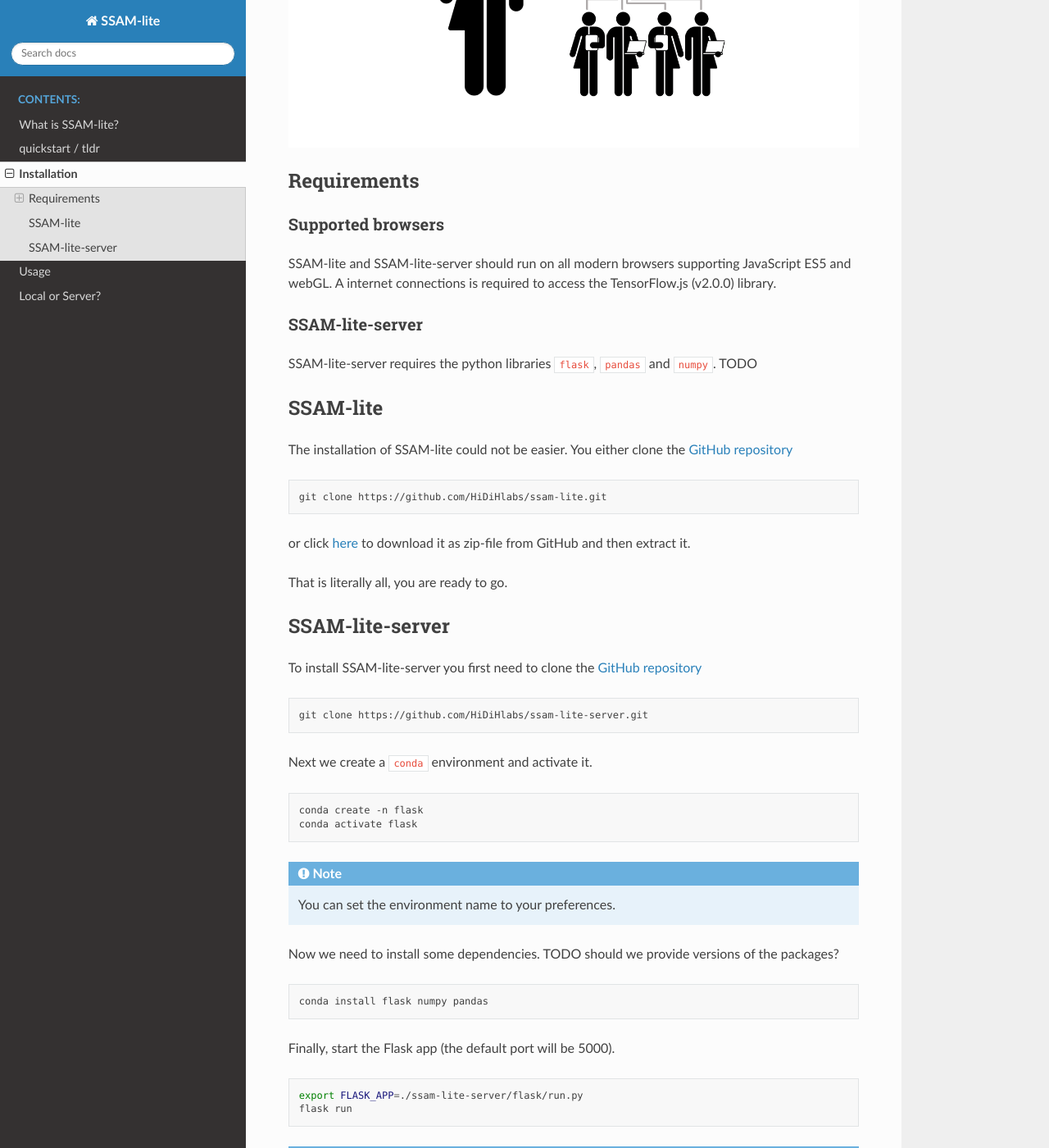
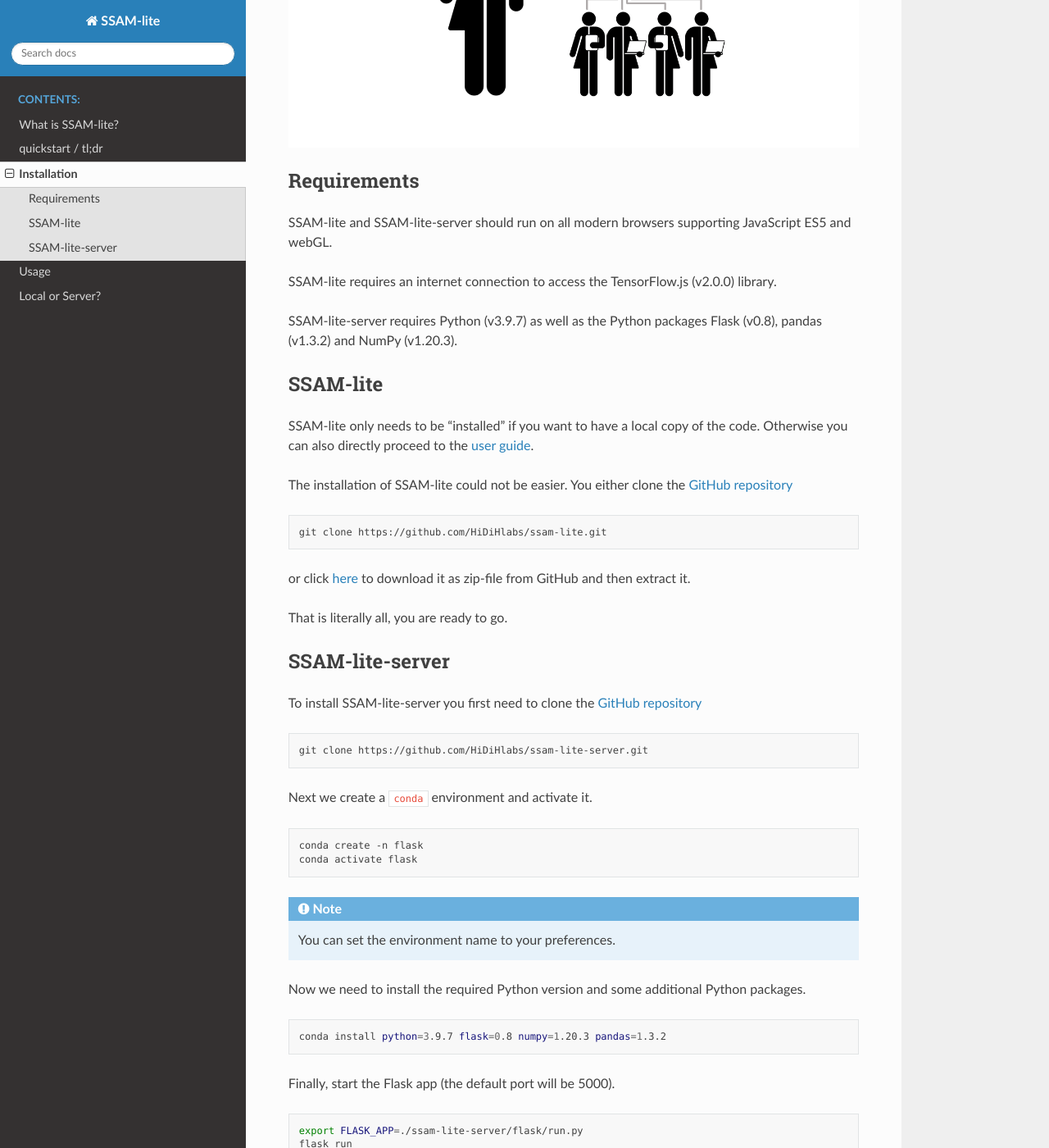
Before and after one commit to HiDiHlabs/ssam-lite, a Sphinx documentation site: the page built from docs/source/installation.rst, in a window 1280 px wide and 1400 px high, scrolled down 468 px. Shown: the whole window at 82% size. Built offline with Sphinx 7.4.7 and the Read the Docs theme 2.0.0, drawn with Linux system fonts in a browser that asks for light colours.

Commit message:
instal doc update for server and web-served version

```diff
--- a/docs/source/installation.rst
+++ b/docs/source/installation.rst
@@ -12,25 +12,26 @@
   :alt: Setup for SSAM-lite vs server
 
 
+.. _requirements:
+
 Requirements
 ============
 
-.. _supported-browsers:
+SSAM-lite and SSAM-lite-server should run on all modern browsers supporting JavaScript ES5
+and webGL.
 
-Supported browsers
-------------------
+SSAM-lite requires an internet connection to access the TensorFlow.js (v2.0.0)
+library.
 
-SSAM-lite and SSAM-lite-server should run on all modern browsers supporting JavaScript ES5
-and webGL. A internet connections is required to access the TensorFlow.js (v2.0.0) library.
-
-SSAM-lite-server
-----------------
-
-SSAM-lite-server requires the python libraries ``flask``, ``pandas`` and ``numpy``. TODO
+SSAM-lite-server requires Python (v3.9.7) as well as the Python packages
+Flask (v0.8), pandas (v1.3.2) and NumPy (v1.20.3).
 
 
 SSAM-lite
 =========
+
+SSAM-lite only needs to be "installed" if you want to have a local copy of the code.
+Otherwise you can also directly proceed to the :ref:`user guide <user-guide>`.
 
 The installation of SSAM-lite could not be easier. You either clone the
 `GitHub repository <https://github.com/HiDiHlabs/ssam-lite>`__
@@ -70,11 +71,12 @@
     You can set the environment name to your preferences.
 
 
-Now we need to install some dependencies. TODO should we provide versions of the packages?
+Now we need to install the required Python version and some
+additional Python packages.
 
 .. code-block:: bash
 
-    conda install flask numpy pandas
+    conda install python=3.9.7 flask=0.8 numpy=1.20.3 pandas=1.3.2
 
 
 Finally, start the Flask app (the default port will be 5000).
```
Also changed, not shown: README.md (+1 -1 lines), docs/source/quickstart.rst (+14 -15 lines), docs/source/usage.rst (+12 -6 lines).
